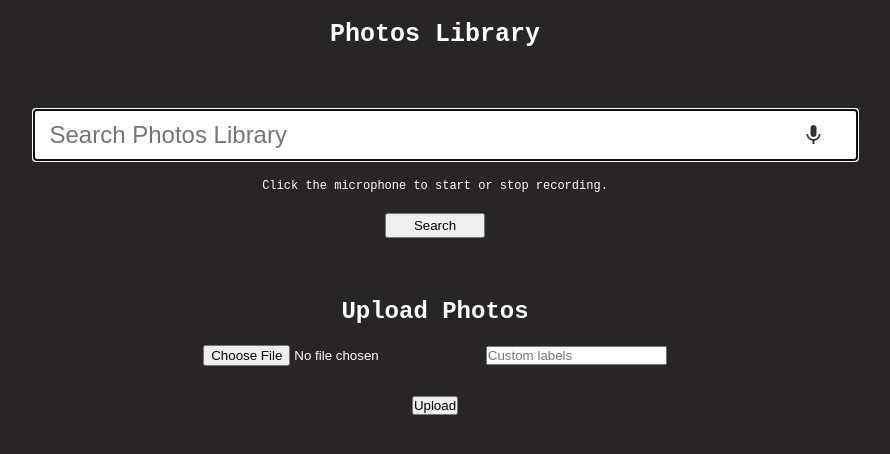
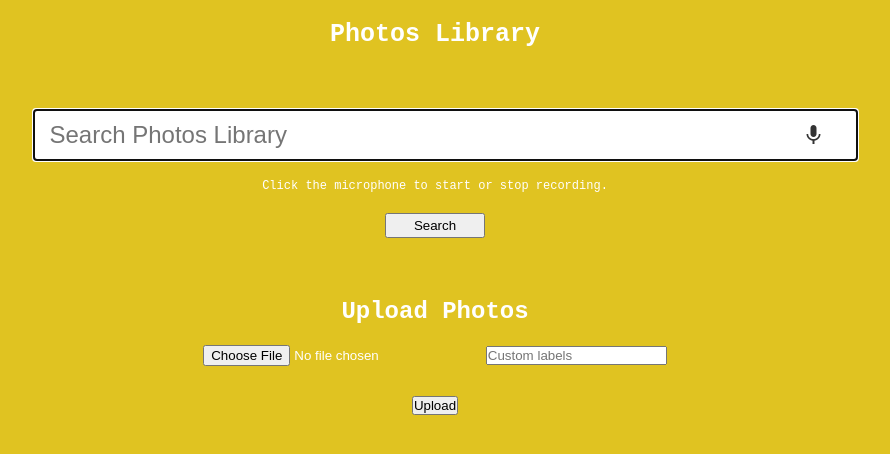
Before and after one commit to LixuanYang/AI_PHOTO_SEARCH, a plain HTML site: page index.html in a window 1280 px wide. Shown: the whole page, without its empty margins (205-1095 px from the left). Drawn offline with nearby package versions, Linux system fonts and the light colour scheme.

Commit message:
testfrontend update

```diff
--- a/index.css
+++ b/index.css
@@ -12,7 +12,7 @@
 body {
     font-family: 'Courier New', Courier, monospace;
     color: white;
-    background-color: rgb(39, 37, 37);
+    background-color: rgb(224, 195, 33);
 }
 
 .container-fluid {
```
